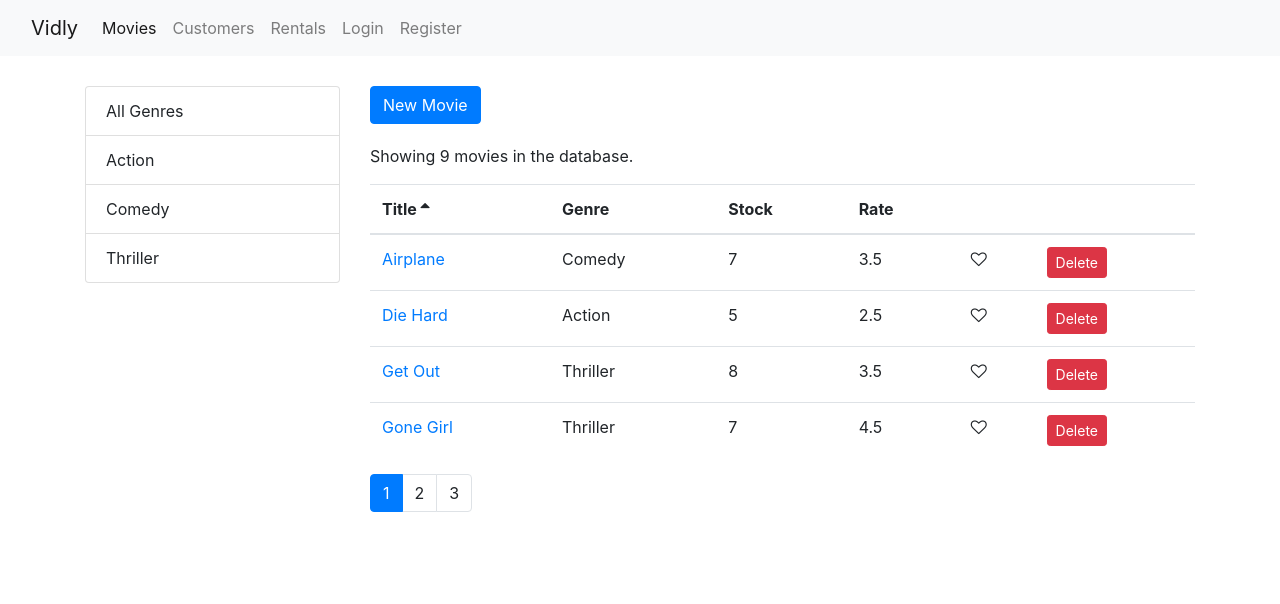
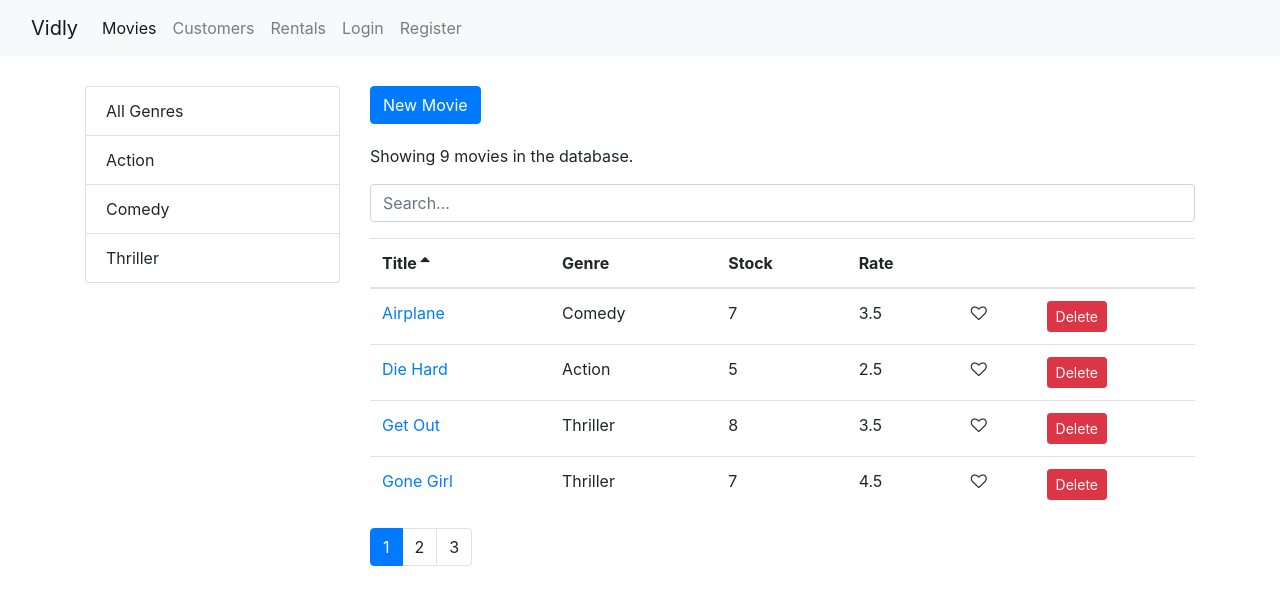
Before and after one commit to yohanchathuranga72565/React-Vidly-App, a React (Create React App) app: page /movies in a window 1280 px wide. Shown: the top 604 px of the page. Built offline with nearby package versions, Linux system fonts and the light colour scheme.

Commit message:
Added search box for movie table

```diff
--- /dev/null
+++ b/src/components/common/searchBox.jsx
@@ -0,0 +1,16 @@
+import React from 'react';
+
+const SearchBox = ({value, onChange}) => {
+    return (
+        <input
+            type = "text"
+            name = "query"
+            className = "form-control my-3"
+            placeholder = "Search..."
+            value = {value}
+            onChange = {e => onChange(e.currentTarget.value)}
+        />
+     );
+}
+
+export default SearchBox;
--- a/src/components/movies.jsx
+++ b/src/components/movies.jsx
@@ -3,6 +3,7 @@
 import MoviesTable from './moviesTable';
 import Pagination from './common/pagination';
 import ListGroup from './common/listGroup';
+import SearchBox from './common/searchBox';
 import {paginate} from '../utils/paginate';
 import {getGenres} from '../services/fakeGenreService';
 import _ from 'lodash';
@@ -14,6 +15,8 @@
         movies: [],
         pageSize: 4,
         currentPage: 1,
+        searchQuery: "",
+        selectedGenre: null,
         genres: [],
         sortColumn:{ path: 'title', order: 'asc'}
      };
@@ -41,16 +44,26 @@
     }
 
     handleGenreSelect = (genre) => {
-        this.setState({ selectedGenre: genre, currentPage: 1});
+        this.setState({ selectedGenre: genre,searchQuery:"", currentPage: 1});
     }
 
     handleSort = (sortColumn) => {
         this.setState({ sortColumn});
     }
 
+    handleSearch = query => {
+        this.setState({ searchQuery:query, selectedGenre: null, currentPage:1 });
+    }
+
     getPageData = () => {
-        const {pageSize, currentPage, selectedGenre ,movies: allMovies, sortColumn} = this.state;
-        const filtered = selectedGenre && selectedGenre._id ? allMovies.filter(m=> m.genre._id === selectedGenre._id) : allMovies;
+        const {pageSize, currentPage, selectedGenre ,movies: allMovies, sortColumn, searchQuery} = this.state;
+
+        let filtered = allMovies;
+        if(searchQuery)
+            filtered = allMovies.filter(m => m.title.toLowerCase().startsWith(searchQuery.toLowerCase()));
+
+        else if(selectedGenre && selectedGenre._id)
+            filtered = allMovies.filter(m=> m.genre._id === selectedGenre._id);
 
         const sorted = _.orderBy(filtered, [sortColumn.path],[sortColumn.order]);
         const movies = paginate(sorted, currentPage, pageSize);
@@ -61,7 +74,7 @@
 
     render() {
         const {length: count} = this.state.movies;
-        const {pageSize, currentPage, sortColumn} = this.state;
+        const {pageSize, currentPage, sortColumn,searchQuery} = this.state;
 
 
         if(count === 0)
@@ -87,6 +100,7 @@
                  New Movie
                 </Link>
                 <p>Showing {totalCount} movies in the database.</p>
+                <SearchBox value = {searchQuery} onChange = {this.handleSearch} />
                 <MoviesTable
                     movies = {movies}
                     sortColumn = {sortColumn}
```
